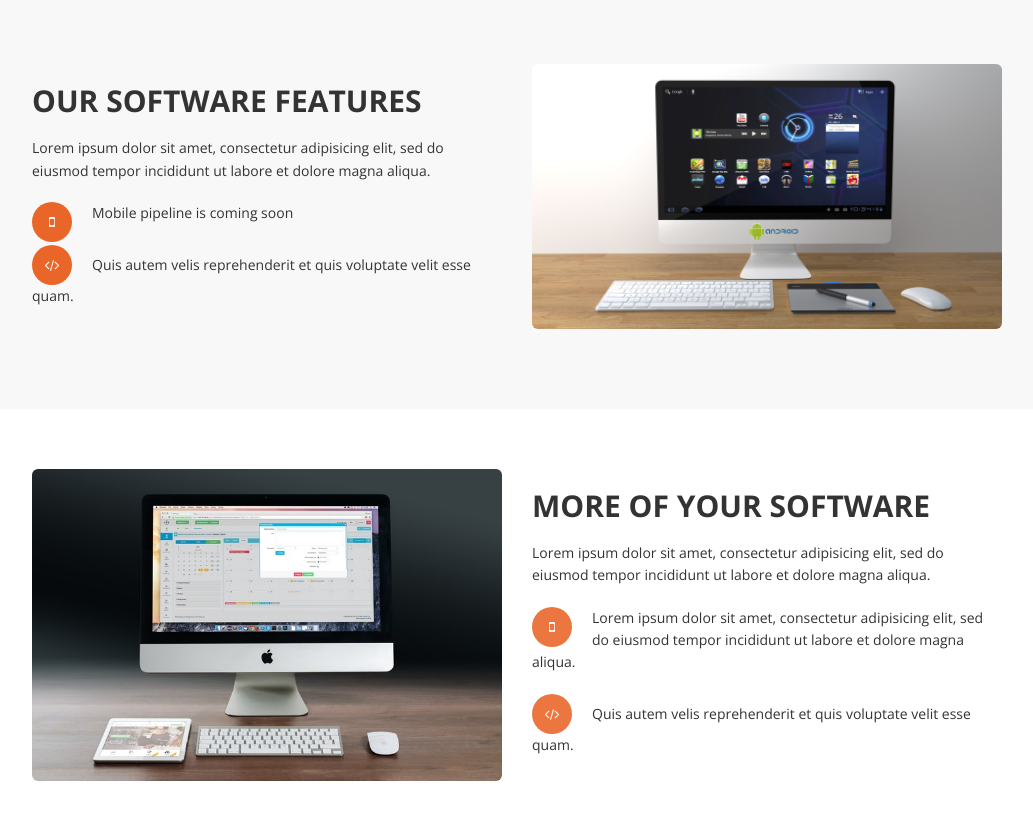
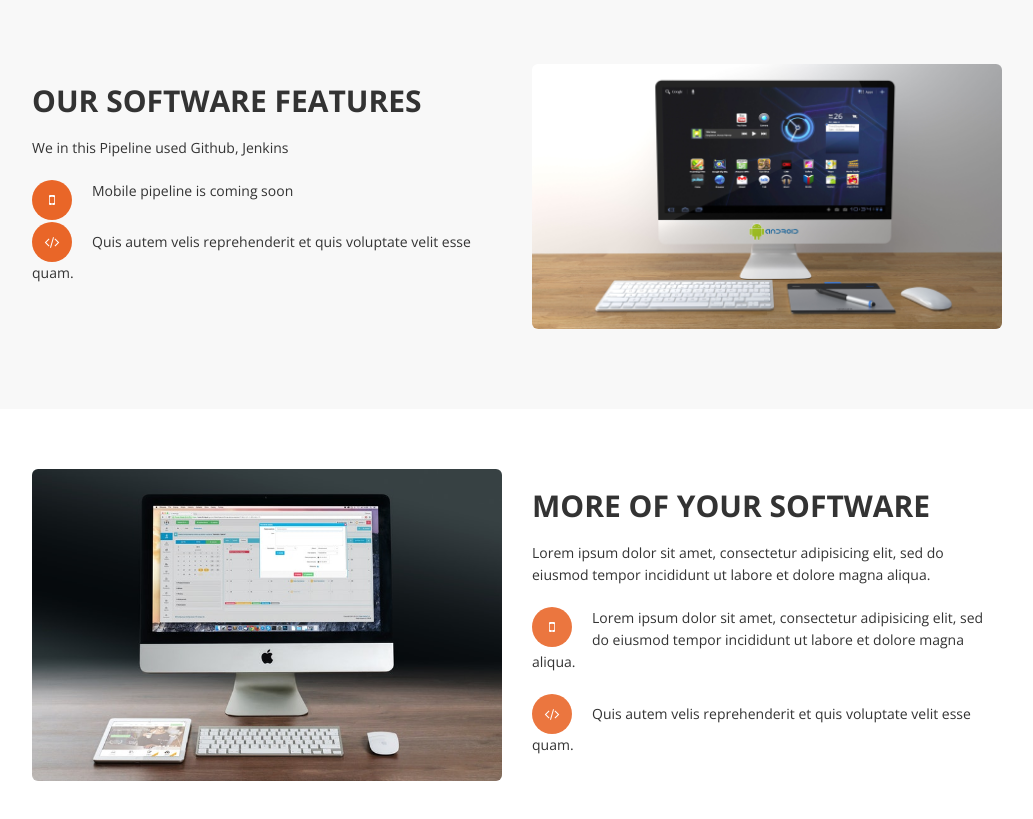
Before and after one commit to dhanunjayaakula/Demo, a plain HTML site: page index.html in a window 1280 px wide. Shown: the part 1300-2119 px from the top of the page, without its empty margins (123-1156 px from the left). Drawn offline with nearby package versions, Linux system fonts and the light colour scheme.

```diff
--- a/index.html
+++ b/index.html
@@ -93,8 +93,7 @@
 				<div class="row">
 					<div class="col-md-6 wow fadeInLeft" data-wow-delay="0.6s">
 						<h2 class="text-uppercase">Our Software Features</h2>
-						<p>Lorem ipsum dolor sit amet, consectetur adipisicing elit, sed do eiusmod tempor incididunt ut labore et dolore
-							magna aliqua.</p>
+						<p>We in this Pipeline used Github, Jenkins</p>
 						<p><span><i class="fa fa-mobile"></i></span>Mobile pipeline is coming soon</p>
 						<p><i class="fa fa-code"></i>Quis autem velis reprehenderit et quis voluptate velit esse quam.</p>
 					</div>
```
